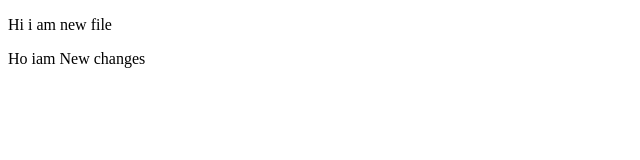
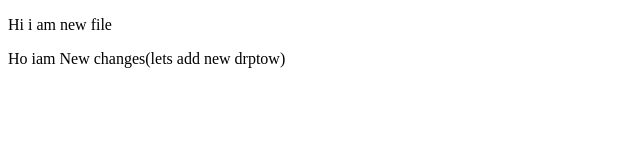
Before and after one commit to AnupamSoSharma/angular18, a plain HTML site: page index.html in a window 1280 px wide. Shown: the whole page, without its empty margins (0-640 px from the left). Drawn offline with Linux system fonts and the light colour scheme.

```diff
--- a/index.html
+++ b/index.html
@@ -9,7 +9,7 @@
 
 <body>
     <p> Hi i am new file</p>
-    <h>Ho iam New changes</h>
+    <h>Ho iam New changes(lets add new drptow)</h>
 </body>
 
 </html>
```
